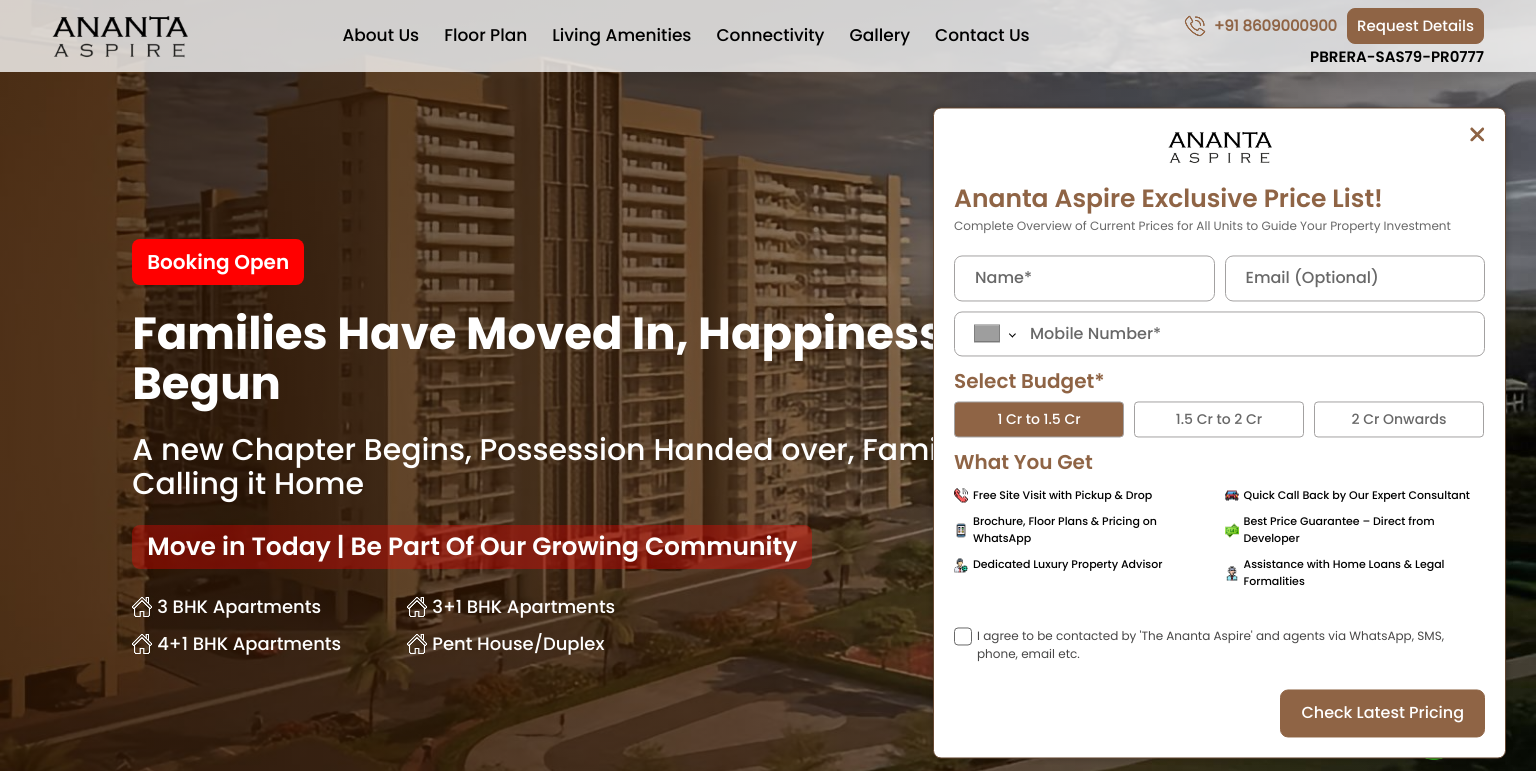
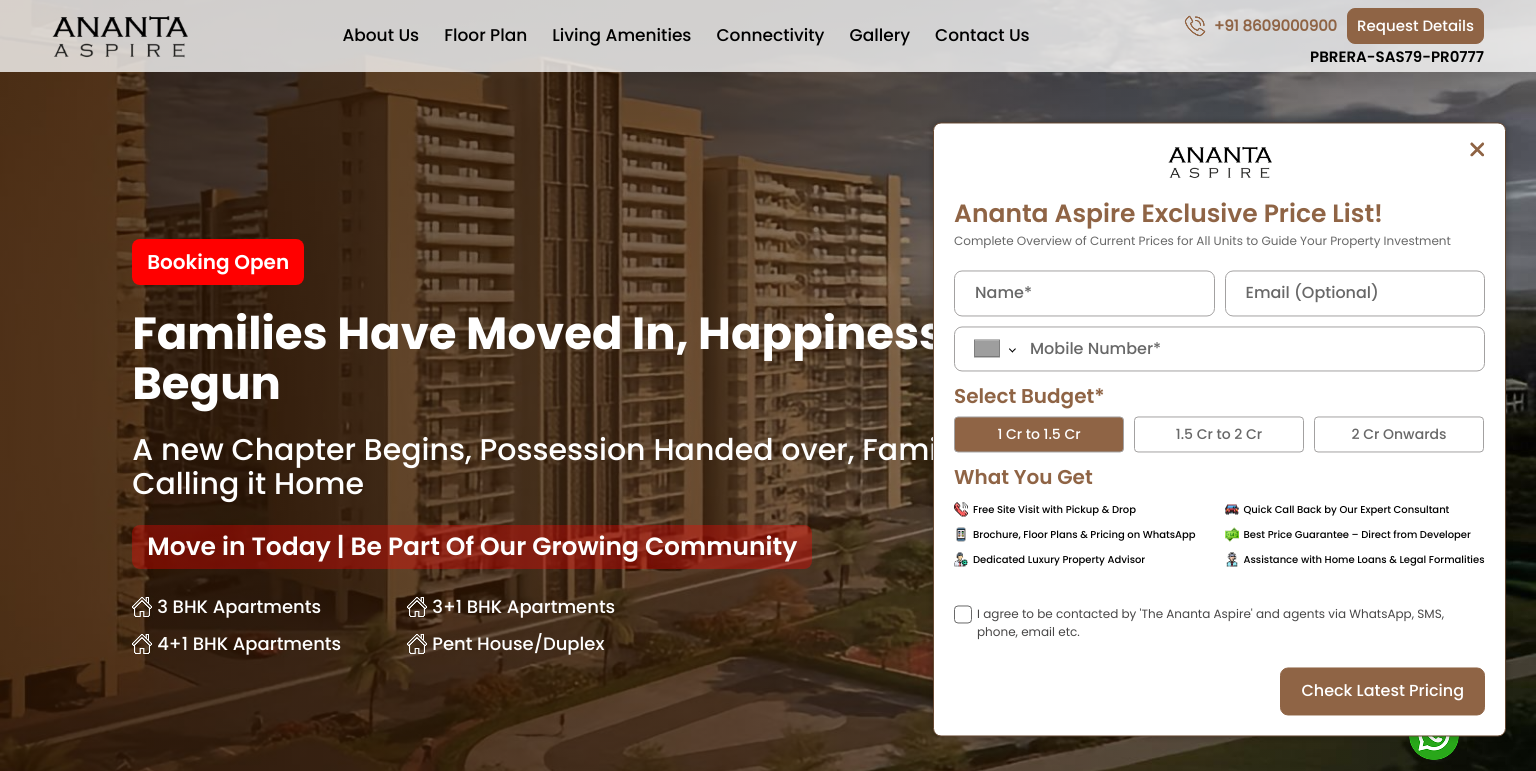
Before and after one commit to soniiosandweb/ananta-mix, a React (Create React App) app: page / in a window 1536 px wide. Shown: the top 771 px of the page. Built offline with nearby package versions, Linux system fonts and the light colour scheme; grey boxes are pictures that could not be loaded; a web font is replaced by a local one.

Commit message:
new change

```diff
--- a/src/components/Layout/EnquireForm/EnquireForm.css
+++ b/src/components/Layout/EnquireForm/EnquireForm.css
@@ -214,11 +214,7 @@
     font-weight: 500;
     font-family: var(--font-medium);
 }
-@media (min-width: 1500px) and (min-height: 750px) {
-    .we_get_div_grid .we_get_div_item .we_get_text {
-        font-size: 11px;
-    }
-}
+
 @media (max-width: 767px) {
     .enquire-form h5 {
         font-size: 20px;
--- a/src/components/Layout/header/Header.css
+++ b/src/components/Layout/header/Header.css
@@ -507,13 +507,13 @@
 }
 @media (min-width: 1600px) {
     .side-popup-form {
-        max-width: 644px;
+        max-width: 600px;
     }
     .price_list_form_flex .price_list_left_col {
         flex: 0 0 190px;
     }
     .price_list_form_col .price_range_group .btn {
-        min-width: 190px;
+        min-width: 170px;
     }
     .price_list_heading_block .price_list_heading {
         font-size: 28px;
```
